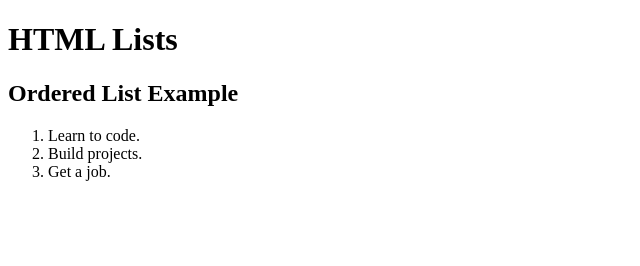
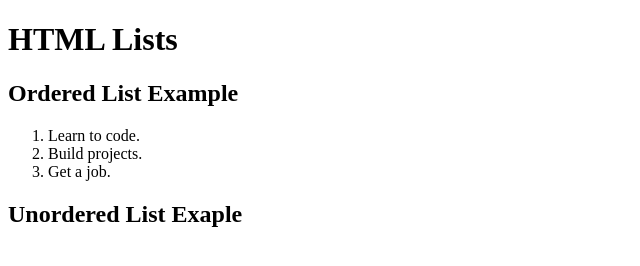
Before and after one commit to JoshuaAaronBaker/review, a website: page html-lists/index.html in a window 1280 px wide. Shown: the whole page, without its empty margins (0-640 px from the left). Drawn offline with Linux system fonts and the light colour scheme.

Commit message:
Created an h2 element containing text content

```diff
--- a/html-lists/index.html
+++ b/html-lists/index.html
@@ -8,11 +8,14 @@
 </head>
 <body>
   <h1>HTML Lists</h1>
+
   <h2>Ordered List Example</h2>
   <ol>
     <li> Learn to code.</li>
     <li>Build projects.</li>
     <li>Get a job.</li>
   </ol>
+
+  <h2>Unordered List Exaple</h2>
 </body>
 </html>
```
